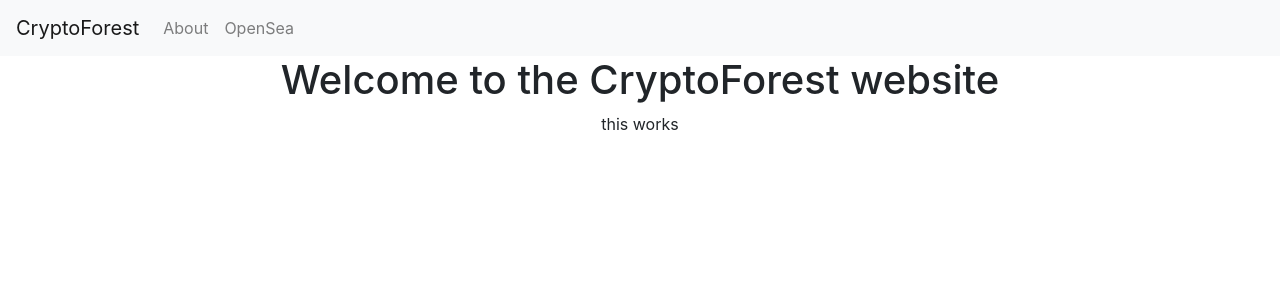
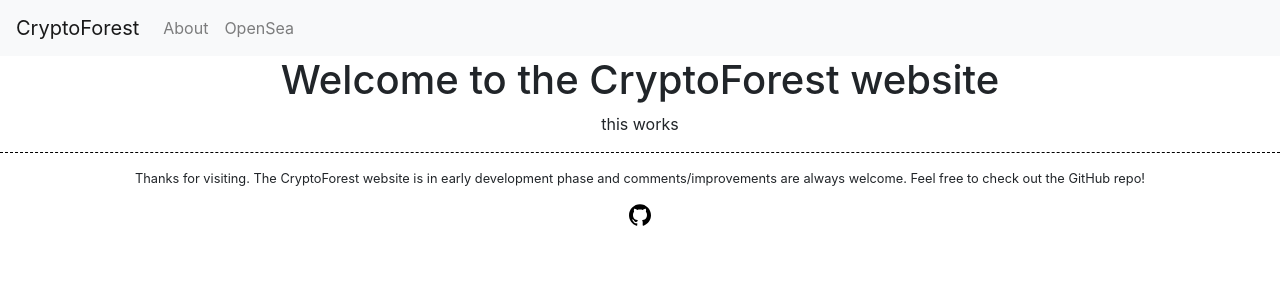
Before and after one commit to andrewlew1s/cryptoforest, a React (Create React App) app: page / in a window 1280 px wide. Shown: the top 300 px of the page. Built offline with nearby package versions, Linux system fonts and the light colour scheme.

Commit message:
feat: added footer

```diff
--- a/src/App.js
+++ b/src/App.js
@@ -1,6 +1,7 @@
 import React from 'react';
 import './App.css';
 import Header from './components/Header/Header';
+import Footer from './components/Footer/Footer';
 
 function App() {
   return (
@@ -8,6 +9,7 @@
 		<Header />
 		<h1>Welcome to the CryptoForest website</h1>
 		<p> this works</p>
+		<Footer />
 	</div>
   );
 }
--- /dev/null
+++ b/src/components/Footer/Footer.css
@@ -0,0 +1,7 @@
+.footer {
+	border-top: 1px dashed black;
+	padding: 1rem;
+	font-size: 80%;
+	height: auto;
+	max-width: 100%;
+}
--- /dev/null
+++ b/src/components/Footer/Footer.js
@@ -0,0 +1,16 @@
+import React from 'react';
+import './Footer.css';
+import GitHub from '../../assets/github.svg'
+
+const footer = () => {
+	return (
+		<div className="footer">
+			<p>Thanks for visiting. The CryptoForest website is in early development phase and comments/improvements are always welcome. Feel free to check out the GitHub repo!</p>
+			<a href="https://github.com/andrewlew1s/cryptoforest" target="_blank">
+				<img height="22px" src={GitHub} alt=""/>
+			</a>
+		</div>
+	)
+}
+
+export default footer;
```
Also changed, not shown: src/assets/github.svg (added).
